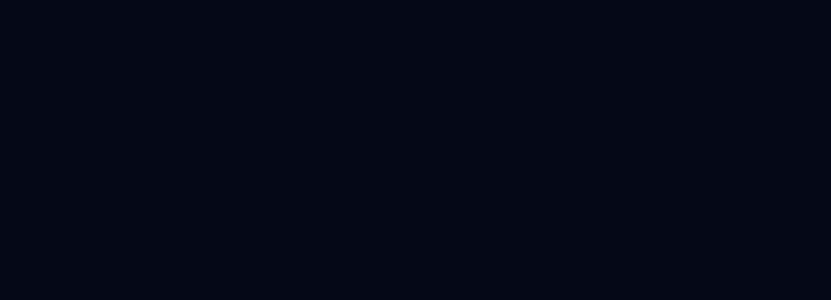
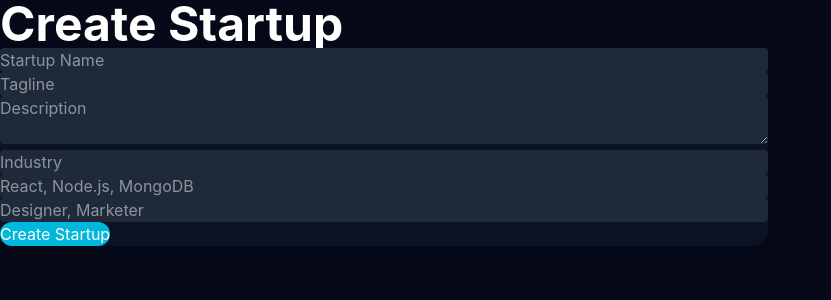
Before and after one commit to takeecse/FounderVerse, a React (Vite) app in the folder client/: page /create-startup in a window 1280 px wide. Before the commit this address had no page. Shown: the top 300 px of the page, without its empty margins (0-831 px from the left). Built offline with nearby package versions, Linux system fonts and the light colour scheme.

Commit message:
Implemented My Startups page

```diff
--- a/client/src/App.jsx
+++ b/client/src/App.jsx
@@ -5,6 +5,9 @@
 import Register from "./pages/Register";
 import Profile from "./pages/Profile";
 import EditProfile from "./pages/EditProfile";
+import CreateStartup from "./pages/CreateStartup";
+import Startups from "./pages/Startups";
+import MyStartups from "./pages/MyStartups";
 
 function App() {
   return (
@@ -16,6 +19,12 @@
         <Route path="/dashboard" element={<Dashboard />} />
         <Route path="/profile" element={<Profile />} />
         <Route path="/edit-profile" element={<EditProfile />} />
+        <Route path="/create-startup" element={<CreateStartup />} />
+        <Route path="/startups" element={<Startups />} />
+        <Route
+          path="/my-startups"
+          element={<MyStartups />}
+        />
       </Routes>
     </BrowserRouter>
   );
--- /dev/null
+++ b/client/src/api/startupApi.js
@@ -0,0 +1,34 @@
+import axios from "axios";
+
+const API = "http://localhost:5000/api/startups";
+
+export const createStartup = async (startupData) => {
+  const token = localStorage.getItem("token");
+
+  return axios.post(
+    API,
+    startupData,
+    {
+      headers: {
+        Authorization: `Bearer ${token}`,
+      },
+    }
+  );
+};
+
+export const getStartups = async () => {
+  return axios.get(API);
+};
+
+export const getMyStartups = async () => {
+  const token = localStorage.getItem("token");
+
+  return axios.get(
+    `${API}/my`,
+    {
+      headers: {
+        Authorization: `Bearer ${token}`,
+      },
+    }
+  );
+};
--- /dev/null
+++ b/client/src/pages/CreateStartup.jsx
@@ -0,0 +1,111 @@
+import { useState } from "react";
+import { createStartup } from "../api/startupApi";
+
+function CreateStartup() {
+  const [formData, setFormData] = useState({
+    title: "",
+    tagline: "",
+    description: "",
+    industry: "",
+    techStack: "",
+    lookingFor: "",
+  });
+
+  const handleChange = (e) => {
+    setFormData({
+      ...formData,
+      [e.target.name]: e.target.value,
+    });
+  };
+
+  const handleSubmit = async (e) => {
+    e.preventDefault();
+
+    try {
+      await createStartup({
+        title: formData.title,
+        tagline: formData.tagline,
+        description: formData.description,
+        industry: formData.industry,
+        techStack: formData.techStack
+          .split(",")
+          .map((item) => item.trim()),
+        lookingFor: formData.lookingFor
+          .split(",")
+          .map((item) => item.trim()),
+      });
+
+      alert("Startup created!");
+
+    } catch (error) {
+      alert(
+        error.response?.data?.message ||
+        "Failed to create startup"
+      );
+    }
+  };
+
+  return (
+    <div className="min-h-screen p-10">
+      <h1 className="text-5xl font-bold mb-8">
+        Create Startup
+      </h1>
+
+      <form
+        onSubmit={handleSubmit}
+        className="bg-[#0B1225] p-8 rounded-2xl max-w-3xl"
+      >
+        <input
+          name="title"
+          placeholder="Startup Name"
+          onChange={handleChange}
+          className="w-full p-4 mb-4 rounded bg-gray-800"
+        />
+
+        <input
+          name="tagline"
+          placeholder="Tagline"
+          onChange={handleChange}
+          className="w-full p-4 mb-4 rounded bg-gray-800"
+        />
+
+        <textarea
+          name="description"
+          placeholder="Description"
+          onChange={handleChange}
+          className="w-full p-4 mb-4 rounded bg-gray-800"
+        />
+
+        <input
+          name="industry"
+          placeholder="Industry"
+          onChange={handleChange}
+          className="w-full p-4 mb-4 rounded bg-gray-800"
+        />
+
+        <input
+          name="techStack"
+          placeholder="React, Node.js, MongoDB"
+          onChange={handleChange}
+          className="w-full p-4 mb-4 rounded bg-gray-800"
+        />
+
+        <input
+          name="lookingFor"
+          placeholder="Designer, Marketer"
+          onChange={handleChange}
+          className="w-full p-4 mb-6 rounded bg-gray-800"
+        />
+
+        <button
+          type="submit"
+          className="bg-cyan-500 px-6 py-3 rounded-xl"
+        >
+          Create Startup
+        </button>
+      </form>
+    </div>
+  );
+}
+
+export default CreateStartup;
--- /dev/null
+++ b/client/src/pages/MyStartups.jsx
@@ -0,0 +1,59 @@
+import { useEffect, useState } from "react";
+import { getMyStartups } from "../api/startupApi";
+
+function MyStartups() {
+  const [startups, setStartups] = useState([]);
+
+  useEffect(() => {
+    const fetchMyStartups = async () => {
+      try {
+        const res = await getMyStartups();
+        setStartups(res.data);
+      } catch (error) {
+        console.error(error);
+      }
+    };
+
+    fetchMyStartups();
+  }, []);
+
+  return (
+    <div className="min-h-screen p-10">
+
+      <h1 className="text-5xl font-bold mb-8">
+        My Startups
+      </h1>
+
+      {startups.length === 0 ? (
+        <p>No startups created yet.</p>
+      ) : (
+        <div className="grid gap-6">
+
+          {startups.map((startup) => (
+            <div
+              key={startup._id}
+              className="bg-[#0B1225] p-6 rounded-2xl"
+            >
+              <h2 className="text-2xl font-bold">
+                {startup.title}
+              </h2>
+
+              <p className="text-gray-400 mt-2">
+                {startup.tagline}
+              </p>
+
+              <p className="mt-4">
+                {startup.industry}
+              </p>
+
+            </div>
+          ))}
+
+        </div>
+      )}
+
+    </div>
+  );
+}
+
+export default MyStartups;
--- /dev/null
+++ b/client/src/pages/Startups.jsx
@@ -0,0 +1,54 @@
+import { useEffect, useState } from "react";
+import { getStartups } from "../api/startupApi";
+
+function Startups() {
+  const [startups, setStartups] = useState([]);
+
+  useEffect(() => {
+    const fetchStartups = async () => {
+      try {
+        const res = await getStartups();
+        setStartups(res.data);
+      } catch (error) {
+        console.error(error);
+      }
+    };
+
+    fetchStartups();
+  }, []);
+
+  return (
+    <div className="min-h-screen p-10">
+
+      <h1 className="text-5xl font-bold mb-8">
+        Browse Startups
+      </h1>
+
+      <div className="grid gap-6">
+
+        {startups.map((startup) => (
+          <div
+            key={startup._id}
+            className="bg-[#0B1225] p-6 rounded-2xl"
+          >
+            <h2 className="text-2xl font-bold">
+              {startup.title}
+            </h2>
+
+            <p className="text-gray-400 mt-2">
+              {startup.tagline}
+            </p>
+
+            <p className="mt-4">
+              Founder: {startup.founder?.name}
+            </p>
+          </div>
+        ))}
+
+      </div>
+
+    </div>
+  );
+}
+
+export default Startups;
```
Also changed, not shown: 2 other files (tests, documents, lock files or other folders).
